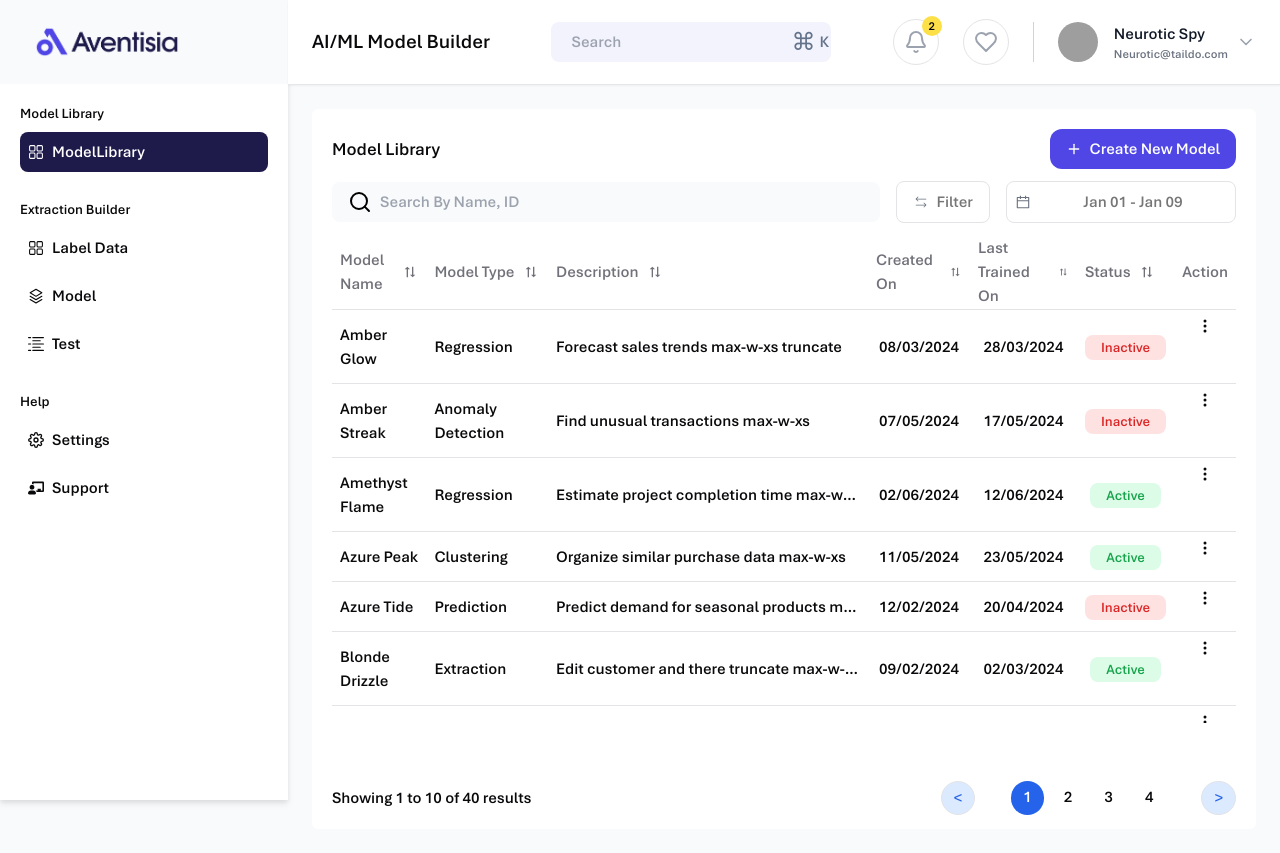
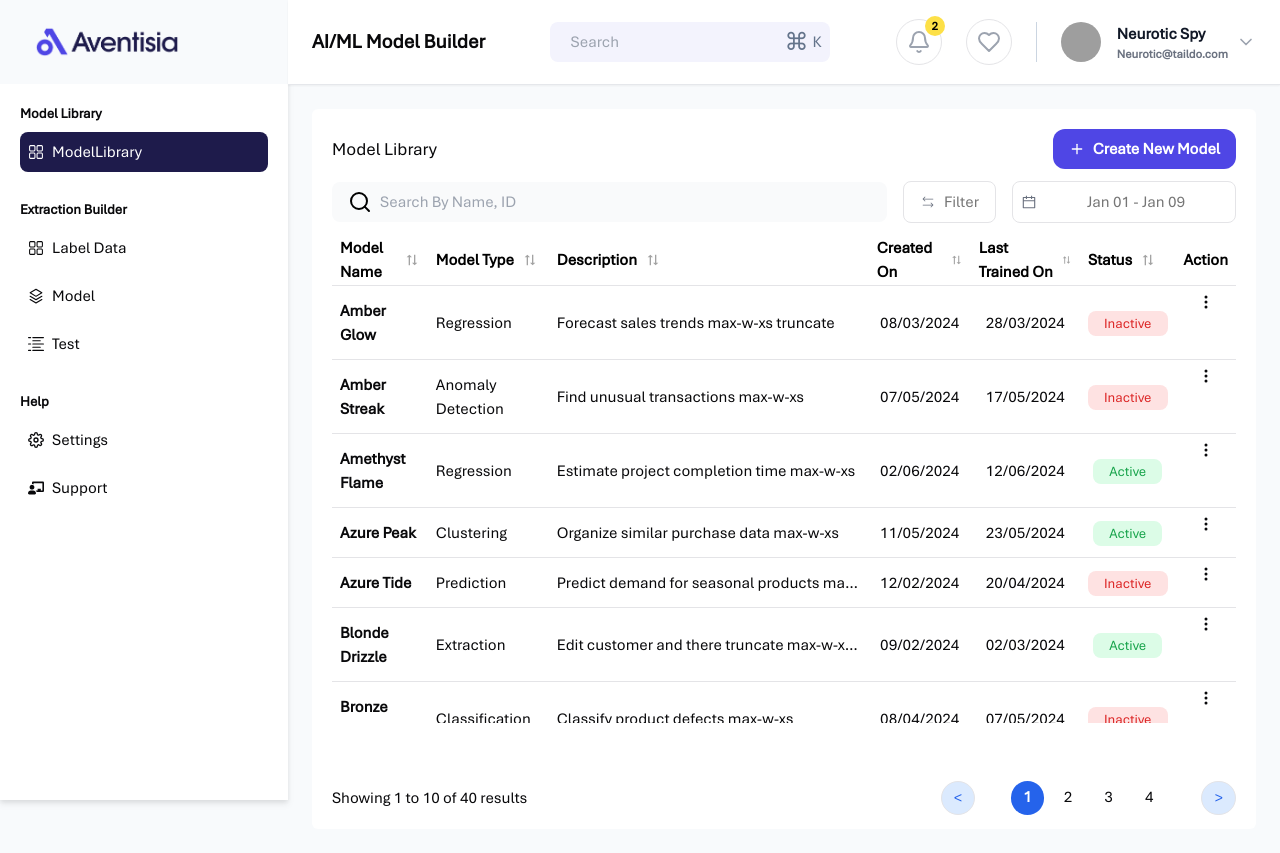
Before and after one commit to aditya28n99/Aventisia-Assignment, a React (Vite) app: page / in a window 1280 px wide. Built offline with nearby package versions, Linux system fonts and the light colour scheme; grey boxes are pictures that could not be loaded.

Commit message:
Aptos regular font added

```diff
--- a/src/App.css
+++ b/src/App.css
@@ -114,15 +114,31 @@
   }
 }
 @font-face {
-  font-family: 'Aptos';
+  font-family: 'Aptos-reguler';
+  src: url('./assets/fonts/Aptos.ttf') format('woff2'),
+       url('./assets/fonts/Aptos.ttf') format('truetype');
+  font-weight: normal;
+  font-style: normal;
+}
+
+@font-face {
+  font-family: 'Aptos-semibold';
   src: url('./assets/fonts/Aptos-SemiBold.ttf') format('woff2'),
        url('./assets/fonts/Aptos-SemiBold.ttf') format('truetype');
   font-weight: normal;
   font-style: normal;
 }
 
-body {
-  font-family: 'Aptos', sans-serif;
+.Aptos-semibold {
+  font-family: 'Aptos-semibold', sans-serif;
+}
+
+.Aptos-reguler{
+  font-family: 'Aptos-reguler', sans-serif;
+}
+
+body{
+  font-family: 'Aptos-reguler', sans-serif;
 }
 @layer base {
   * {
--- a/src/components/Navigations/Sidebar.tsx
+++ b/src/components/Navigations/Sidebar.tsx
@@ -113,7 +113,7 @@ const Sidebar: FC<SidebarProps> = ({ isOpen, onClose, setCurrentView, currentVie
           {/* Add Sidebar navigation */}
           <div className="flex flex-col gap-7 m-5">
             <div className="flex flex-col gap-2">
-              <h1 className='text-sm'>Model Library</h1>
+              <h1 className='text-sm font-semibold'>Model Library</h1>
               <Button
                 onClick={() => setCurrentView('ModelLibrary')}
                 isActive={currentView === "ModelLibrary"}
@@ -122,7 +122,7 @@ const Sidebar: FC<SidebarProps> = ({ isOpen, onClose, setCurrentView, currentVie
               </Button>
             </div>
             <div className="flex flex-col gap-2">
-              <h1 className='text-sm'>Extraction Builder</h1>
+              <h1 className='text-sm font-semibold'>Extraction Builder</h1>
               <Button
                 onClick={() => setCurrentView('LabelData')}
                 isActive={currentView === "LabelData"}
@@ -143,7 +143,7 @@ const Sidebar: FC<SidebarProps> = ({ isOpen, onClose, setCurrentView, currentVie
               </Button>
             </div>
             <div className="flex flex-col gap-2">
-              <h1 className='text-sm'>Help</h1>
+              <h1 className='text-sm font-semibold'>Help</h1>
               <Button
                 onClick={() => setCurrentView('Settings')}
                 isActive={currentView === "Settings"}
--- a/src/components/Table/Table.tsx
+++ b/src/components/Table/Table.tsx
@@ -22,31 +22,31 @@ const TableComponent: React.FC<TableProps> = ({data, sortOrder, setSortOrder}) =
             <TableHeader>
                 <TableRow>
                     <TableHead>
-                        <div className="flex items-center">
+                        <div className="flex text-black font-semibold items-center">
                             Model Name
                             <button onClick={() => {
                                     setSortOrder(sortOrder === "asc" ? "desc" : "asc")
                                 }}>
-                                <BiSortAlt2 className="ml-2" />
+                                <BiSortAlt2 className=" ml-2 text-[#A3A3A3]" />
                             </button>
                         </div>
                     </TableHead>
-                    <TableHead><div className="flex items-center">
-                        Model Type <BiSortAlt2 className="ml-2" />
+                    <TableHead><div className="flex text-black font-semibold items-center">
+                        Model Type <BiSortAlt2 className=" ml-2 text-[#A3A3A3]" />
                     </div></TableHead>
-                    <TableHead><div className="flex items-center">
-                        Description <BiSortAlt2 className="ml-2" />
+                    <TableHead><div className="flex text-black font-semibold items-center">
+                        Description <BiSortAlt2 className=" ml-2 text-[#A3A3A3]" />
                     </div></TableHead>
-                    <TableHead><div className="flex items-center">
-                        Created On <BiSortAlt2 className="ml-2" />
+                    <TableHead><div className="flex text-black font-semibold items-center">
+                        Created On <BiSortAlt2 className=" ml-2 text-[#A3A3A3]" />
                     </div></TableHead>
-                    <TableHead><div className="flex items-center">
-                        Last Trained On <BiSortAlt2 className="ml-2" />
+                    <TableHead><div className="flex text-black font-semibold items-center">
+                        Last Trained On <BiSortAlt2 className=" ml-2 text-[#A3A3A3]" />
                     </div></TableHead>
-                    <TableHead><div className="flex items-center">
-                        Status <BiSortAlt2 className="ml-2" />
+                    <TableHead><div className="flex text-black font-semibold items-center">
+                        Status <BiSortAlt2 className=" ml-2 text-[#A3A3A3]" />
                     </div></TableHead>
-                    <TableHead><div className="flex items-center">
+                    <TableHead><div className="flex text-black font-semibold items-center">
                         Action
                     </div></TableHead>
                 </TableRow>
@@ -54,7 +54,7 @@ const TableComponent: React.FC<TableProps> = ({data, sortOrder, setSortOrder}) =
             <TableBody>
                 {data.map((invoice) => (
                     <TableRow key={invoice.id}>
-                        <TableCell className="font-medium py-[12.5px]">{invoice.modelName}</TableCell>
+                        <TableCell className="font-semibold py-[12.5px]">{invoice.modelName}</TableCell>
                         <TableCell>{invoice.modelType}</TableCell>
                         <TableCell className="truncate max-w-xs">{invoice.description}</TableCell>
                         <TableCell className="text-center">{invoice.createdOn}</TableCell>
--- a/src/pages/ApplicationLandingScreen.tsx
+++ b/src/pages/ApplicationLandingScreen.tsx
@@ -30,7 +30,7 @@ const ApplicationLandingScreen: React.FC = () => {
   const [sidebarOpen, setSidebarOpen] = useState(false);
 
   return (
-    <div className="min-h-screen bg-[#F8FAFC] font-sans"
+    <div className="min-h-screen bg-[#F8FAFC] text-Aptos-semibold"
     style={{ scrollbarWidth: 'none', msOverflowStyle: 'none' }}>
       <Sidebar isOpen={sidebarOpen} onClose={() => setSidebarOpen(false)} setCurrentView={setCurrentView} currentView={currentView}/>
       <div className="lg:pl-72">
```
Also changed, not shown: src/assets/fonts/Aptos.ttf (added).
